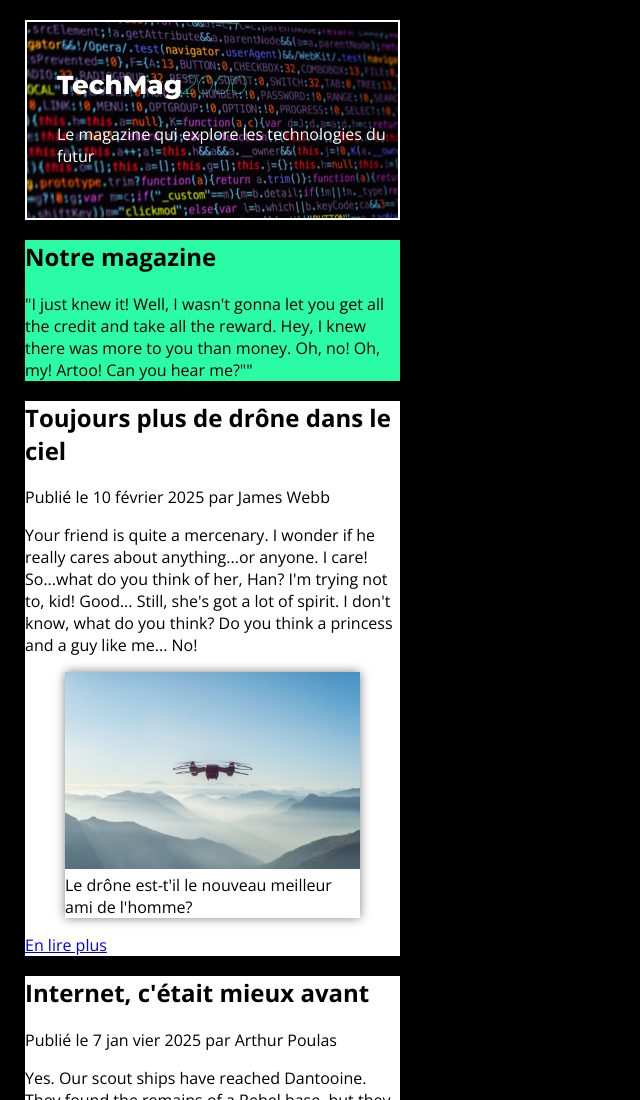
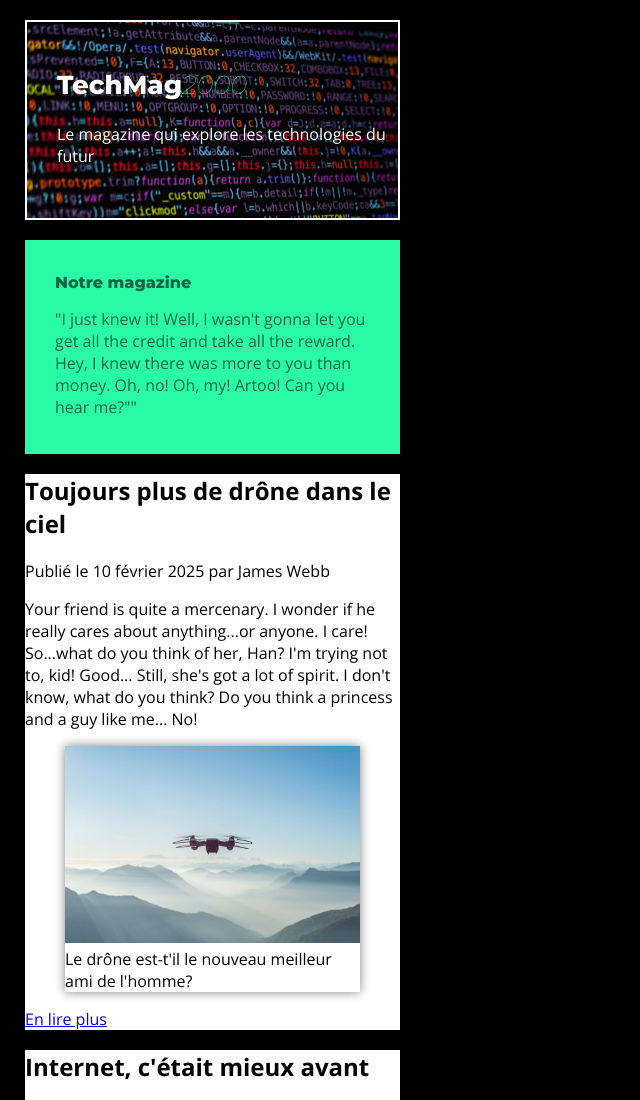
Before and after one commit to thomasrouiller/14-techmag, a plain HTML site: page index.html in a window 1280 px wide. Shown: the top 1100 px of the page, without its empty margins (0-640 px from the left). Drawn offline with nearby package versions, Linux system fonts and the light colour scheme.

Commit message:
update css end of class

```diff
--- a/css/style.css
+++ b/css/style.css
@@ -4,6 +4,7 @@
 */
 :root {
   --main-color: #2afca6;
+  --secondary-color: #0e6647;
 }
 
 html {
@@ -57,6 +58,22 @@ img {
 
 .card {
   background-color: var(--main-color);
+  color: var(--secondary-color);
+  padding: 20px 25px 20px 30px;
+  margin-top: 20px;
+  margin-bottom: 20px;
+  /* attention marge */
+}
+
+.card, h2 {
+  font-family: 'Montserrat';
+  font-size: 16px;
+}
+
+.card, p {
+  font-family: 'Open Sans';
+  font-weight: 400;
+  font-size: 16px;
 }
 
 .caption {
```
